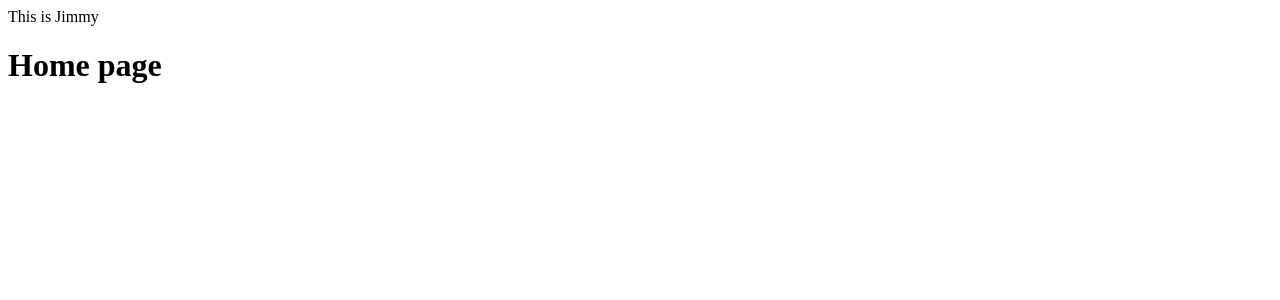
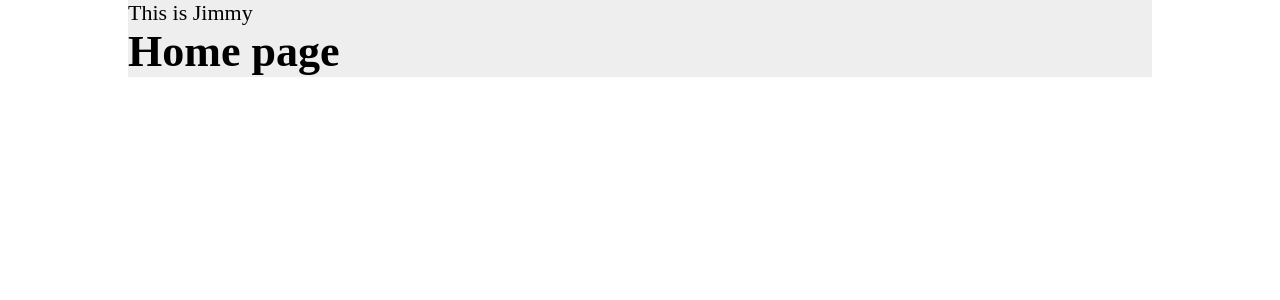
Before and after one commit to StarcraftSu/webpack4-vue-config, a Vue app: page /home in a window 1280 px wide. Shown: the top 300 px of the page. Built offline with nearby package versions, Linux system fonts and the light colour scheme.

Commit message:
add vue-style-loader 记得配置中永远用双引号

```diff
--- a/package.json
+++ b/package.json
@@ -35,6 +35,7 @@
     "style-loader": "^1.1.3",
     "url-loader": "^3.0.0",
     "vue-loader": "^15.8.3",
+    "vue-style-loader": "^4.1.2",
     "vue-template-compiler": "^2.6.11",
     "webpack": "^4.41.5",
     "webpack-cli": "^3.3.10",
--- a/src/App.vue
+++ b/src/App.vue
@@ -10,6 +10,18 @@ export default {
 
 }
 </script>
-<style lang="scss" scoped>
-
+<style lang="scss">
+    *,
+    *::after,
+    *::before,
+    {
+        margin:0;
+        padding:0;
+    }
+    #app{
+        width:80%;
+        margin:0 auto;
+        background:#eee;
+        font-size:22px;
+    }
 </style>
```
Also changed, not shown: 2 other files (tests, documents, lock files or other folders).
